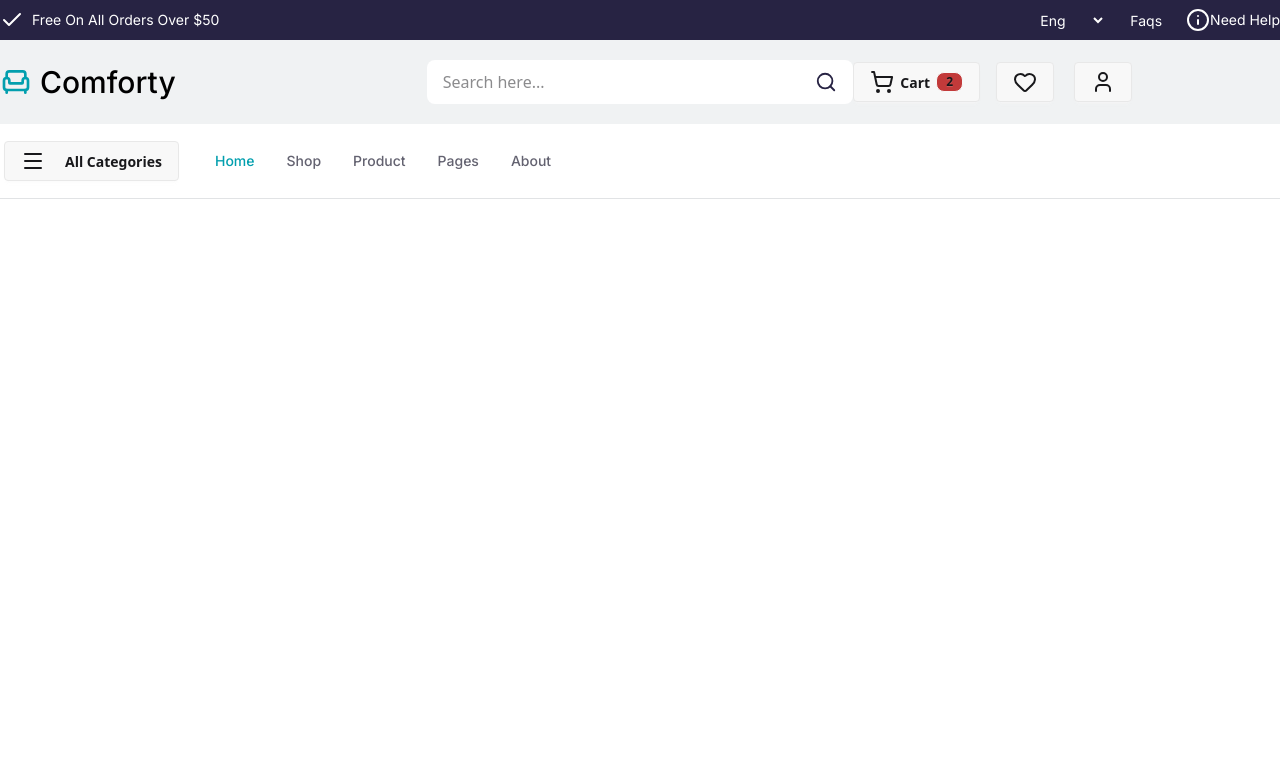
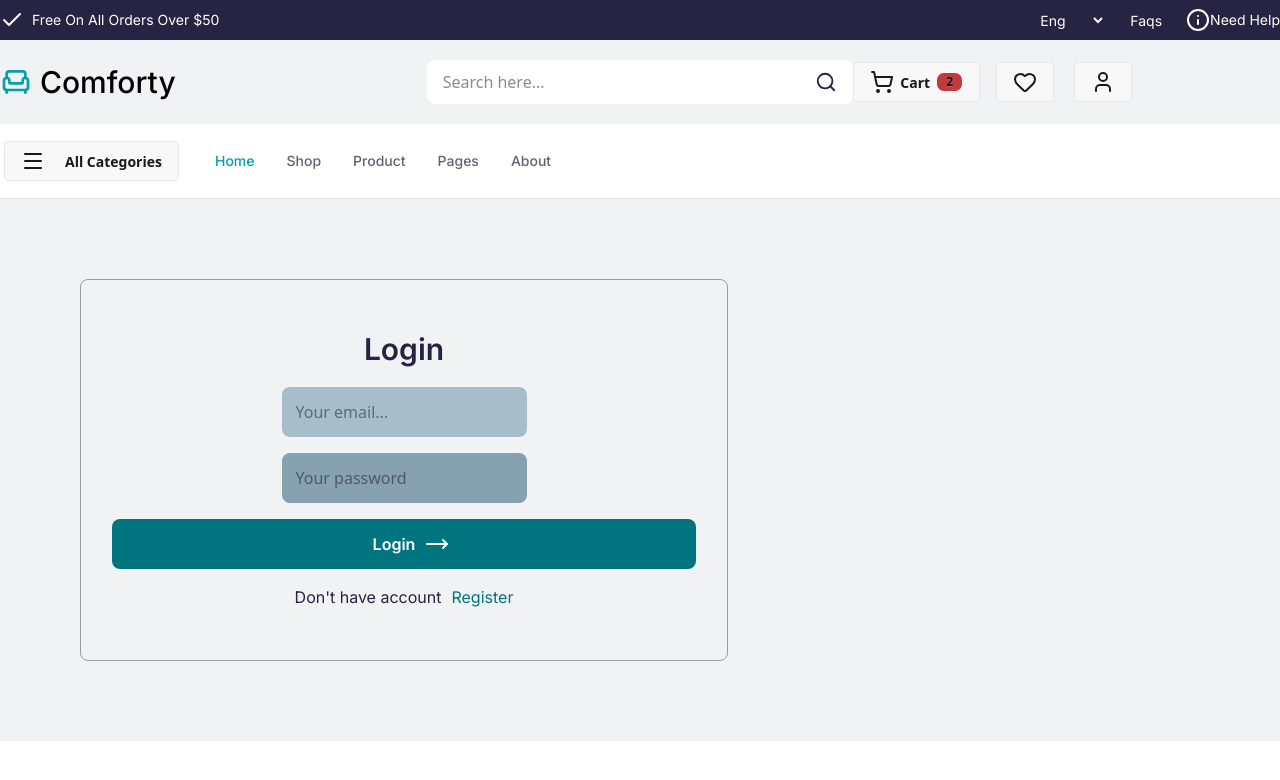
Before and after one commit to Elvisrono/webstar, a React (Vite) app: page /auth/login in a window 1280 px wide. Shown: the top 780 px of the page. Built offline with nearby package versions, Linux system fonts and the light colour scheme.

Commit message:
add a login page

```diff
--- /dev/null
+++ b/src/components/Login.jsx
@@ -0,0 +1,27 @@
+import {MoveRight } from 'lucide-react'
+import React from 'react'
+import { useNavigate, Link } from 'react-router-dom'
+
+const Login = () => {
+
+    const navigate = useNavigate();
+    const submitHandle = () => {
+        navigate('/')
+    }
+  return (
+    <div className='lg:container mx:auto p-[80px]'>
+        <div className='max-w-[648px] w-full min-h-[382px] p-[31px] mx:auto flex items-center justify-center flex-col rounded-lg border-[1px] border-[#9a9caa]'>
+            <h3 className='text-3xl text-[#272343] font-semibold font-inter mb-5 capitalize'> Login</h3>
+            <form action="#" onSubmit={submitHandle} className='flex flex-col items-center w-full space-y-4'>
+                <input type="email" placeholder='Your email...' className='w-ful h-[50px] bg-[#a7beca] rounded-lg pl-3.5' />
+                <input type="password" placeholder='Your password' className='w-ful h-[50px] bg-[#86a1af] rounded-lg pl-3.5' />
+                <button type='submit' className='w-full h-[50px] bg-[#007580] rounded-lg pl-3.5 text-base text-white font-semibold font-inter capitalize flex items-center justify-center cursor-pointer gap-2.5'>Login <MoveRight/></button>
+            </form>
+             <p className="text-base text-[#272343] font-normal font-inter flex items-center justify-center gap-2.5 mt-4">Don't have account <Link to={'/auth/register'} className='text-[#007580]'>Register</Link></p>
+        </div>
+
+    </div>
+  )
+}
+
+export default Login
--- a/src/components/MainLayout.jsx
+++ b/src/components/MainLayout.jsx
@@ -5,6 +5,7 @@ import AuthCheck from './AuthCheck'
 import Home from './Home'
 import Auth from './Auth'
 import Register from './Register'
+import Login from './Login'
 
 const MainLayout = () => {
   return (
@@ -21,6 +22,7 @@ const MainLayout = () => {
           <Route path='auth' element={<Auth/>}>
             {/* Nested routes for auth can be defined here */}
             <Route path='register' element={<Register/>}/>
+            <Route path='login' element={<Login/>}/>
           </Route>
 
       </Routes>
--- a/src/components/Register.jsx
+++ b/src/components/Register.jsx
@@ -13,10 +13,10 @@ const Register = () => {
       <div className="max-w-[648px] w-full min-h-[382px] p-[31px] mx-auto flex items-center justify-center flex-col rounded-lg border-[1px] border-[#9a9caa]">
         <h2 className="text-3xl text-[#272343] font-semibold font-inter mb-5 capitalize">Register</h2>
         <form action="#" onSubmit={submitHandle} className="flex flex-col items-center w-full space-y-4">
-          <input type="text" placeholder="Your name.." className="w-full h-[50px] bg-[#f0f2f3] rounded-lg pl-3.5" />
-          <input type="email" placeholder="Email.." className="w-full h-[50px] bg-[#f0f2f3] rounded-lg pl-3.5"/>
-          <input type="password" placeholder="your password.." className="w-full h-[50px] bg-[#f0f2f3] rounded-lg pl-3.5" />
-          <button className="w-full h-[50px] bg-[#007580] rounded-lg pl-3.5 text-base text-white font-semibold font-inter capitalize flex items-center justify-center cursor-pointer gap-2.5">Register<MoveRight/></button>
+          <input type="text" placeholder="Your name.." className="w-full h-[50px] bg-[#c1d8e4] rounded-lg pl-3.5" />
+          <input type="email" placeholder="Email.." className="w-full h-[50px] bg-[#c1d8e4] rounded-lg pl-3.5"/>
+          <input type="password" placeholder="your password.." className="w-full h-[50px] bg-[#c1d8e4] rounded-lg pl-3.5" />
+          <button className="w-full h-[50px] bg-[#c1d8e4] rounded-lg pl-3.5 text-base text-white font-semibold font-inter capitalize flex items-center justify-center cursor-pointer gap-2.5">Register<MoveRight/></button>
         </form>
         <p className="text-base text-[#272343] font-normal font-inter flex items-center justify-center gap-2.5">
           Already have an account?<Link to={"/auth/login"}>Login</Link>
```
